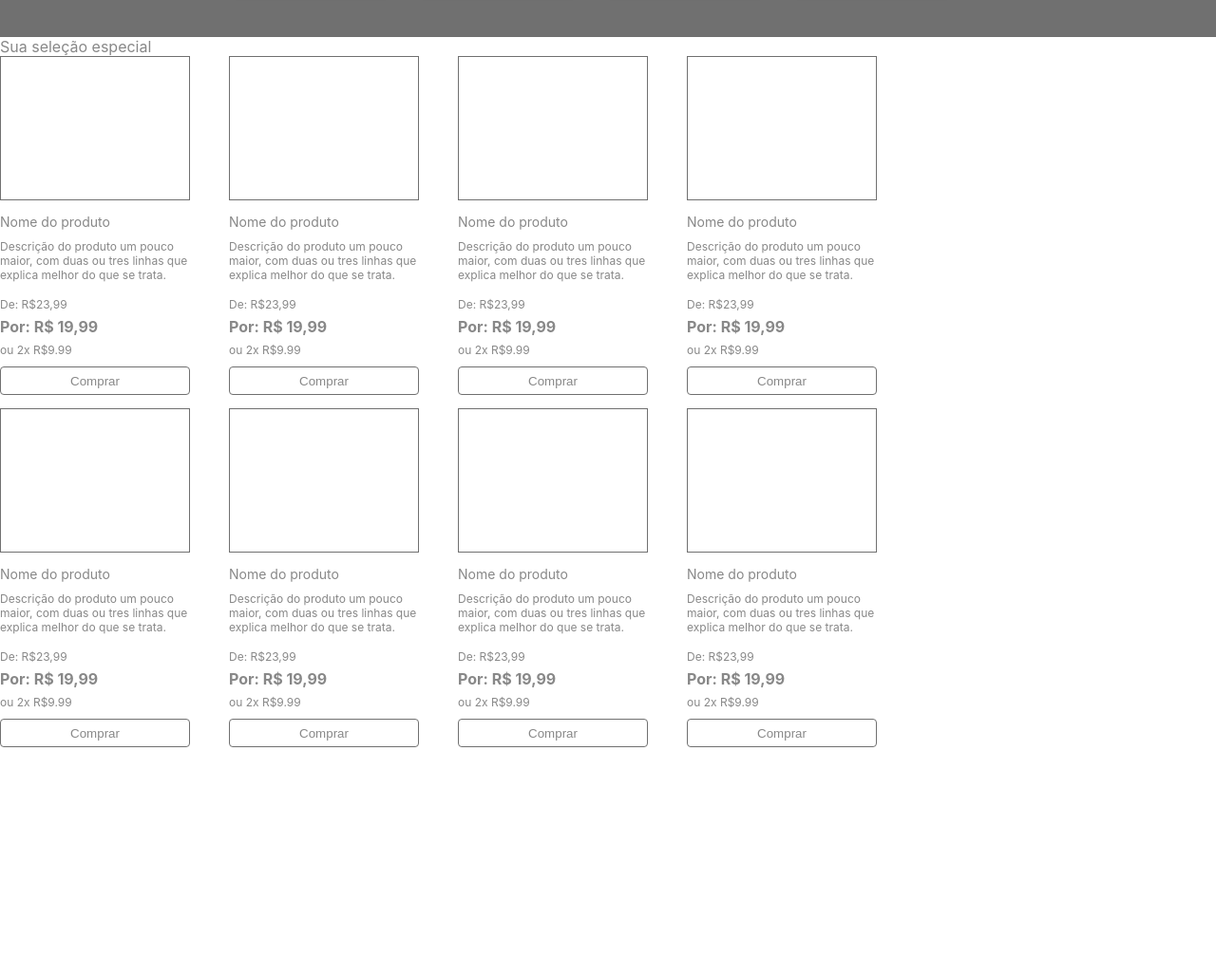
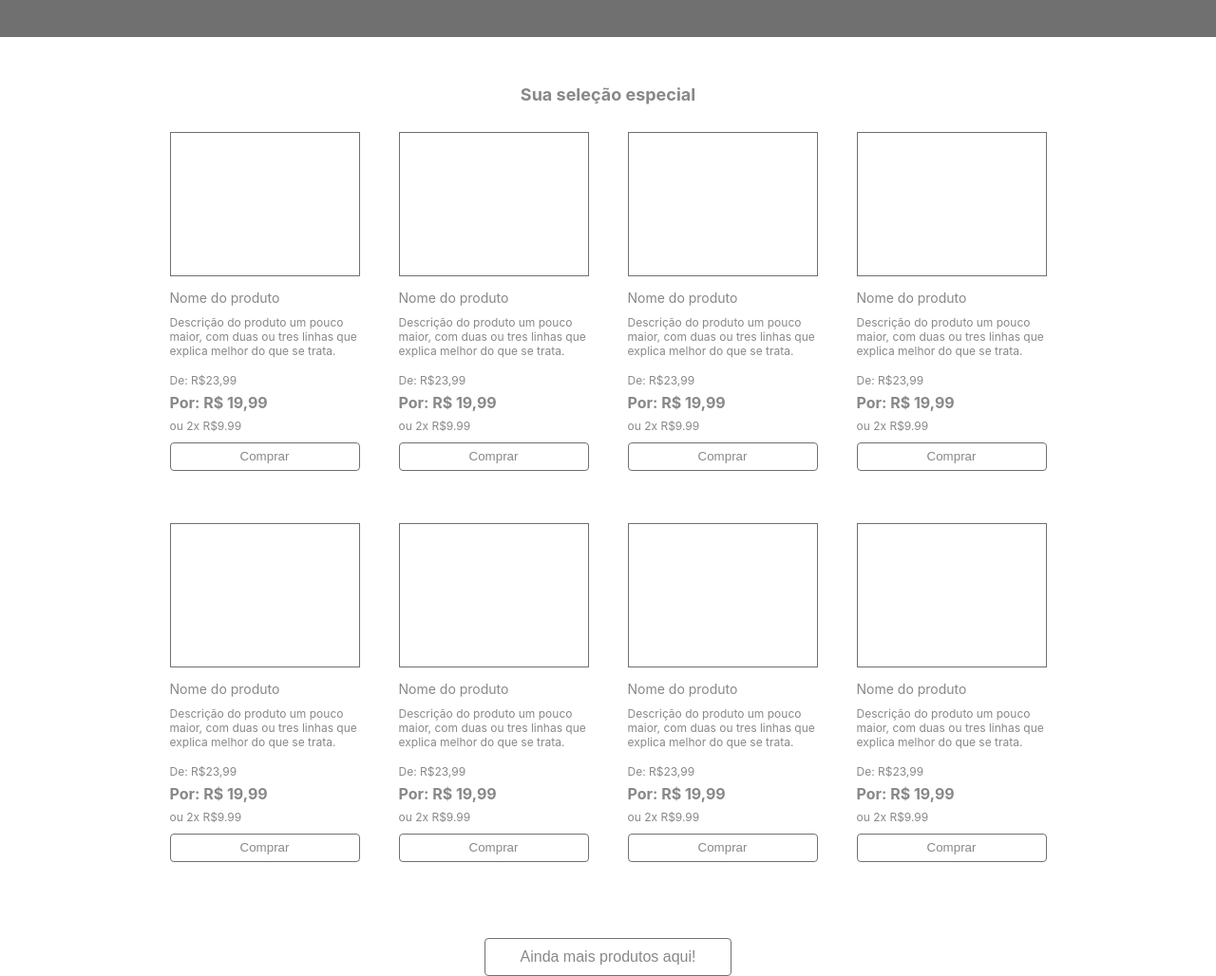
Before and after one commit to Alansilvab/projeto-linx, a plain HTML site: page index.html in a window 1280 px wide. Shown: the part 280-1308 px from the top of the page at 95% size. Before the commit the page ends 1139 px from the top, so only its background shows below. Drawn offline with Linux system fonts and the light colour scheme.

Commit message:
Creating the button and fixing the gallery

```diff
--- a/css/grid.css
+++ b/css/grid.css
@@ -5,12 +5,19 @@ body,
   margin: 0;
 }
 
+.galeria {
+  align-items: center;
+  display: grid;
+  justify-content: center;
+}
+
 .grid-container {
   display: grid;
   grid-template-columns: repeat(4, 200px);
   grid-template-rows: repeat(2, 330px);
   grid-template-areas: "card-1 card-2 card-3 card-4" "card-5 card-6 card-7 card-8";
-  gap: 41px;
+  column-gap: 41px;
+  row-gap: 82px;
   margin-bottom: 43px;
 }
 
--- a/css/style.css
+++ b/css/style.css
@@ -85,3 +85,26 @@ a {
 }
 
 /*---------------------End Header*------------------------------*/
+
+.title-middle {
+  font-size: 18px;
+  font-weight: bold;
+  padding: 50px;
+  text-align: center;
+}
+
+.more-products {
+  background-color: #fff;
+  border-radius: 4px;
+  border: 1px solid #707070;
+  color: #888;
+  font-size: 16px;
+  margin: 43px auto 0px auto;
+  padding: 10px 36px 10px 36px;
+  text-align: center;
+  width: 260px;
+}
+
+.more-products a {
+  text-decoration: none;
+}
--- a/index.html
+++ b/index.html
@@ -47,6 +47,7 @@
         Sua seleção especial
       </p>
 
+      <section class="galeria">
         <div class="grid-container">
           <div class="card-1">
             <div class="image-1" id="image"></div>
@@ -257,6 +258,8 @@
             </div>
           </div>
         </div>
+        <button class="more-products">Ainda mais produtos aqui!</button>
+      </section>
     </div>
   </body>
 </html>
```
Also changed, not shown: 1 other file. Lines whose indentation alone changed are shown as unchanged.
